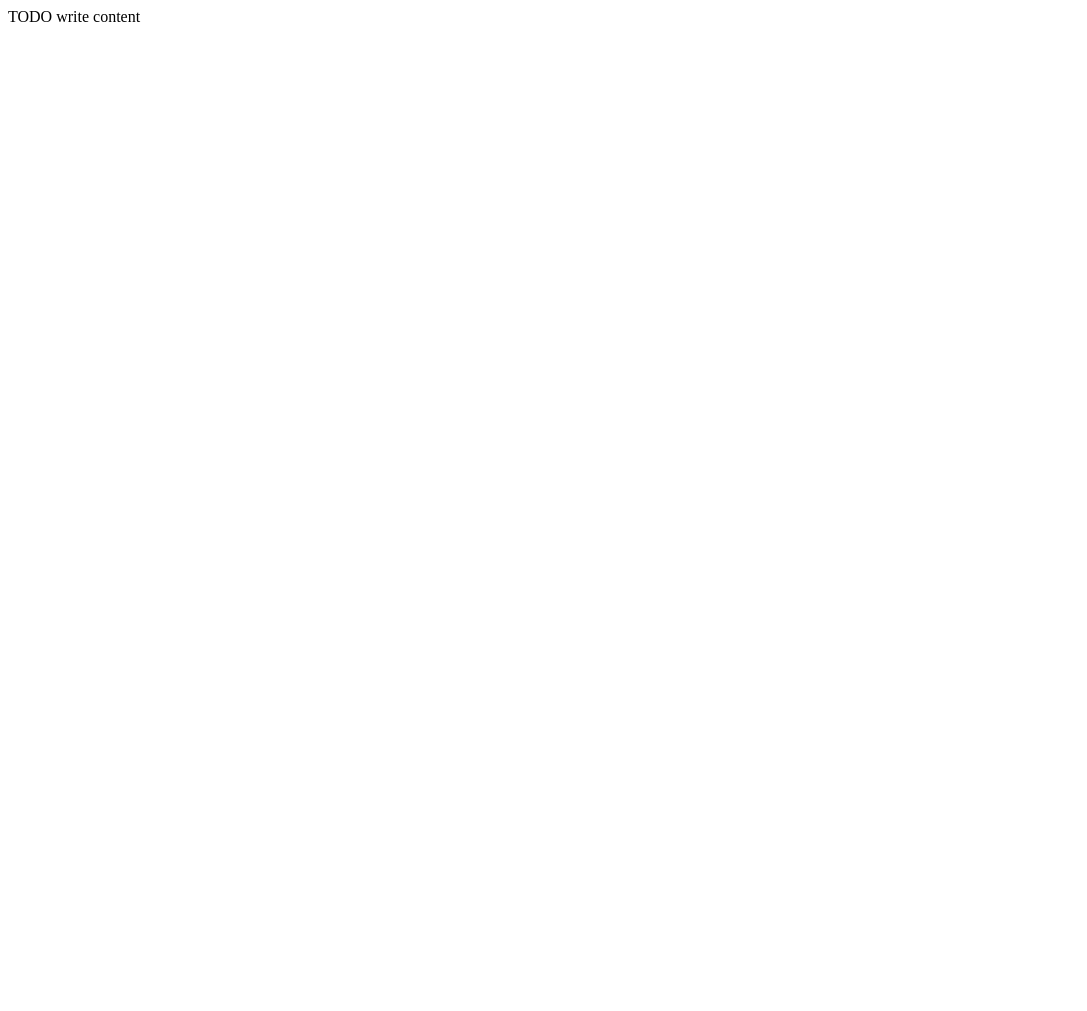
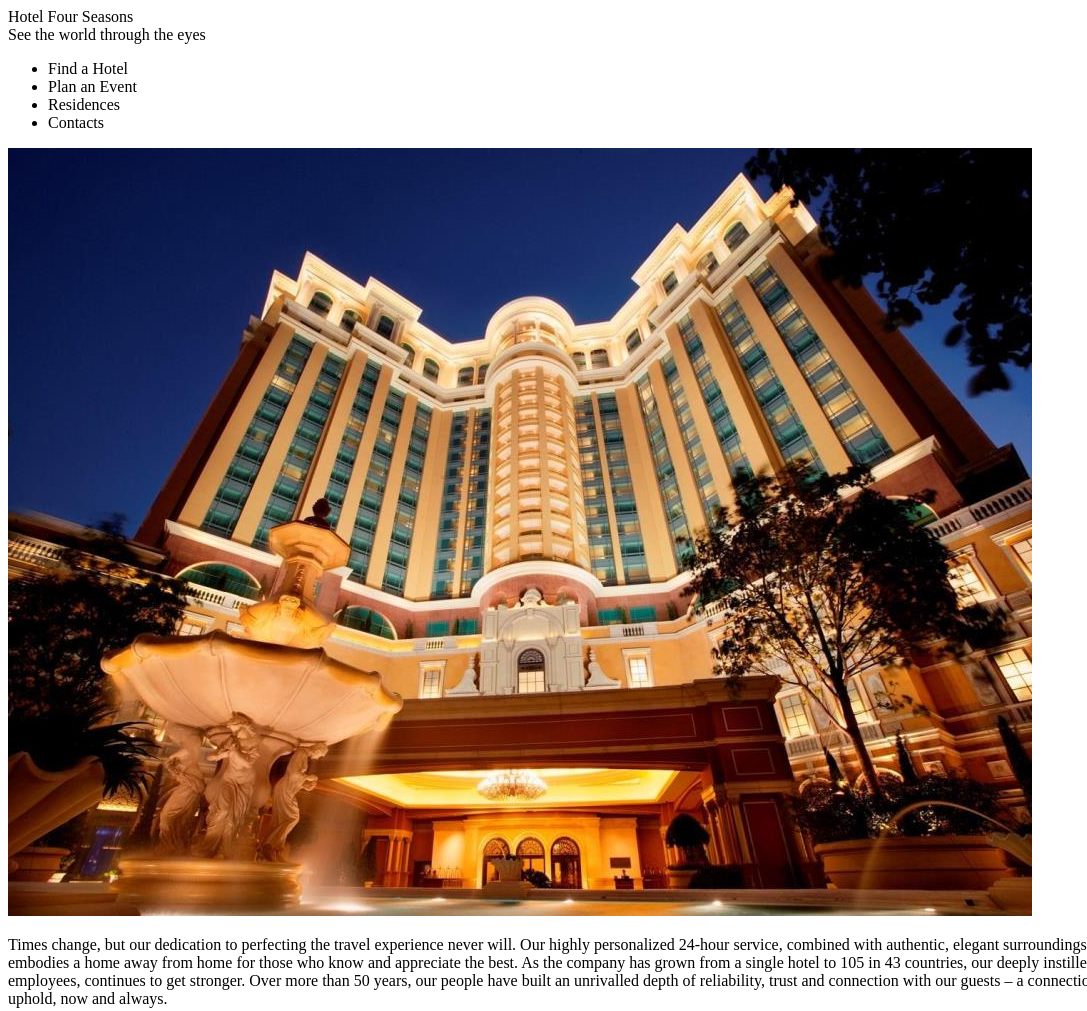
Before and after one commit to erquier/SegundoParcial, a website: page public_html/index.html in a window 1280 px wide. Shown: the top 1011 px of the page, without its empty margins (0-1087 px from the left). Before the commit the page ends 800 px from the top, so only its background shows below. Drawn offline with Linux system fonts and the light colour scheme.

Commit message:
Trabajando en el index

```diff
--- a/public_html/index.html
+++ b/public_html/index.html
@@ -6,11 +6,33 @@ and open the template in the editor.
 -->
 <html>
     <head>
-        <title>TODO supply a title</title>
+        <title>Four Seasons</title>
         <meta charset="UTF-8">
         <meta name="viewport" content="width=device-width, initial-scale=1.0">
     </head>
     <body>
-        <div>TODO write content</div>
+        <div id="cabecera">
+             Hotel Four Seasons</br>
+            <span>See the world through the eyes</span>
+            <div id='menu'>
+        <ul>
+            <li>Find a Hotel</li>
+            <li>Plan an Event</li>
+            <li>Residences</li>
+            <li>Contacts</li>
+        </ul>
+           </div>
+        </div>
+        <div id="cuerpo">
+            <img src="imagenes/446555_15061809480029859289.jpg"/>
+        <p>Times change, but our dedication to perfecting the travel experience never will. Our highly personalized 24-hour service, combined with authentic, elegant surroundings of the highest quality, embodies a home away from home for those who know and appreciate the best. As the company has grown from a single hotel to 105 in 43 countries, our deeply instilled culture, personified by our employees, continues to get stronger. Over more than 50 years, our people have built an unrivalled depth of reliability, trust and connection with our guests – a connection we will steadfastly uphold, now and always.</p>
+        </div>
+        <div id="pie">
+            USA and Canada only - Four Seasons Reservations
+            +1 (800) 819-5053.</br>
+            <img src="imagenes/img2.png"/>
+            <img src="imagenes/img3.png" />
+            <img src="imagenes/img4.png"/>
+        </div>
     </body>
 </html>
```
